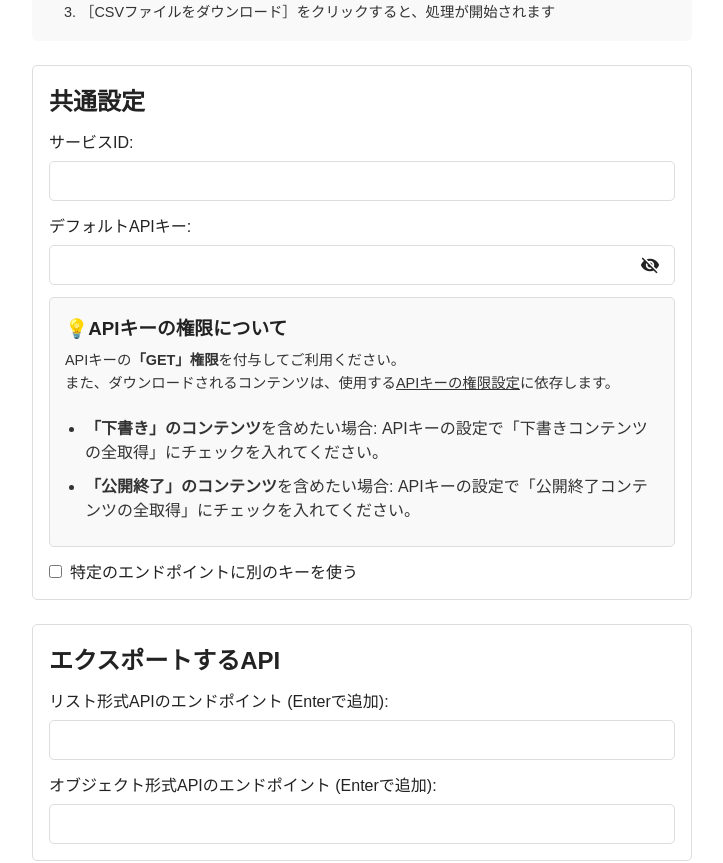
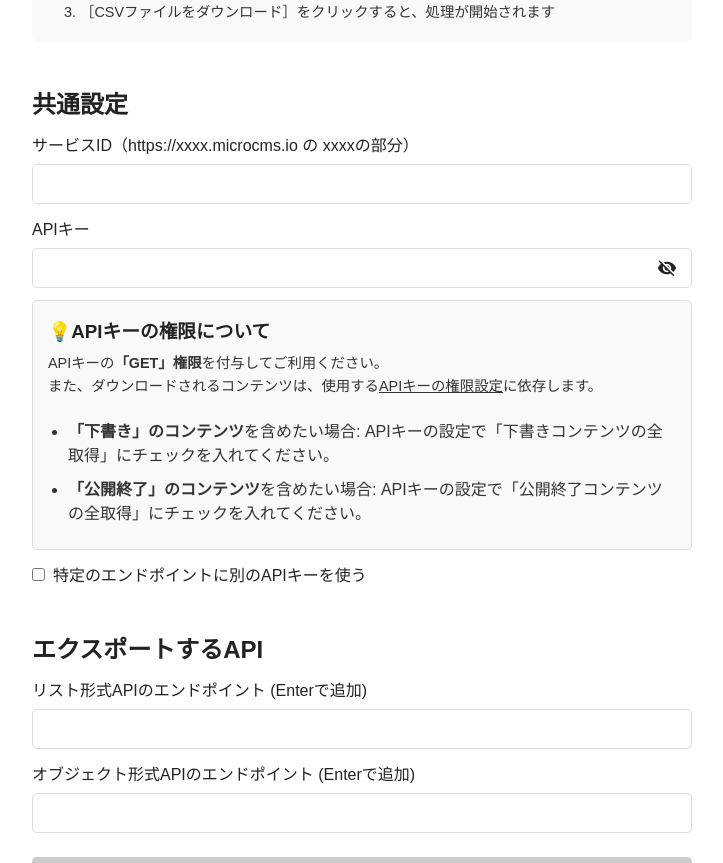
Before and after one commit to shimotsu4431/microCSV, a Next.js app: page / in a window 1280 px wide. Shown: the part 420-1283 px from the top of the page, without its empty margins (278-1001 px from the left). Built offline with nearby package versions, Linux system fonts and the light colour scheme.

Commit message:
エクスポートセクションのスタイルを調整し、サービスIDとAPIキーのラベルを明確化。ボタンのラベルをAPIキーに変更。

```diff
--- a/app/Home.module.css
+++ b/app/Home.module.css
@@ -213,8 +213,7 @@
 
 /* ファイルの末尾などに追加 */
 .exportSection {
-  padding: 16px;
-  border: 1px solid var(--info-border-color);
+  margin-top: 20px;
   border-radius: 5px;
   display: flex;
   flex-direction: column;
--- a/app/page.tsx
+++ b/app/page.tsx
@@ -254,7 +254,9 @@ export default function Home() {
         <div className={styles.exportSection}>
           <h2>共通設定</h2>
           <div className={styles.formSection}>
-            <label htmlFor="serviceId">サービスID:</label>
+            <label htmlFor="serviceId">
+              サービスID（https://xxxx.microcms.io の xxxxの部分）
+            </label>
             <input
               id="serviceId"
               type="text"
@@ -266,7 +268,7 @@ export default function Home() {
             />
           </div>
           <div className={styles.formSection}>
-            <label htmlFor="defaultApiKey">デフォルトAPIキー:</label>
+            <label htmlFor="defaultApiKey">APIキー</label>
             <div className={styles.inputWrapper}>
               <input
                 id="defaultApiKey"
@@ -327,7 +329,7 @@ export default function Home() {
                 checked={showKeyOverrides}
                 onChange={(e) => setShowKeyOverrides(e.target.checked)}
               />
-              特定のエンドポイントに別のキーを使う
+              特定のエンドポイントに別のAPIキーを使う
             </label>
             {showKeyOverrides && (
               <div className={styles.overridesContainer}>
@@ -380,14 +382,14 @@ export default function Home() {
                     <button
                       onClick={() => removeKeyMapping(mapping.id)}
                       className={styles.removeRowButton}
-                      aria-label="このキー設定を削除"
+                      aria-label="このAPIキーを削除"
                     >
                       <span className="material-icons">delete</span>
                     </button>
                   </div>
                 ))}
                 <button onClick={addKeyMapping} className={styles.addRowButton}>
-                  + キー設定を追加
+                  + APIキーを追加
                 </button>
               </div>
             )}
@@ -398,7 +400,7 @@ export default function Home() {
           <h2>エクスポートするAPI</h2>
           <div className={styles.formSection}>
             <label htmlFor="list-endpoints">
-              リスト形式APIのエンドポイント (Enterで追加):
+              リスト形式APIのエンドポイント (Enterで追加)
             </label>
             {listEndpoints.length > 0 && (
               <div className={styles.tagContainer}>
@@ -432,7 +434,7 @@ export default function Home() {
 
           <div className={styles.formSection}>
             <label htmlFor="object-endpoints">
-              オブジェクト形式APIのエンドポイント (Enterで追加):
+              オブジェクト形式APIのエンドポイント (Enterで追加)
             </label>
             {objectEndpoints.length > 0 && (
               <div className={styles.tagContainer}>
```
